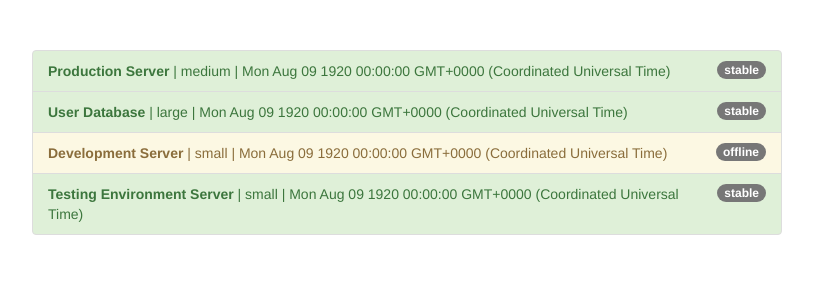
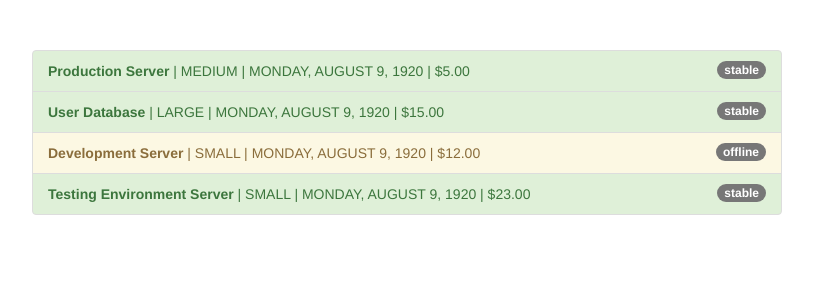
Before and after one commit to ibrhmoguz/angular.pipes, an Angular app: page / in a window 1280 px wide. Shown: the top 300 px of the page, without its empty margins (233-1046 px from the left). Built offline with nearby package versions, Linux system fonts and the light colour scheme.

Commit message:
Pipe usage

```diff
--- a/package.json
+++ b/package.json
@@ -12,10 +12,11 @@
   },
   "private": true,
   "dependencies": {
+    "@angular-devkit/core": "0.0.29",
     "@angular/animations": "^5.0.0",
     "@angular/common": "^5.0.0",
-    "@angular/compiler": "^5.0.0",
-    "@angular/core": "^5.0.0",
+    "@angular/compiler": "^5.2.9",
+    "@angular/core": "^5.2.9",
     "@angular/forms": "^5.0.0",
     "@angular/http": "^5.0.0",
     "@angular/platform-browser": "^5.0.0",
--- a/src/app/app.component.html
+++ b/src/app/app.component.html
@@ -2,15 +2,14 @@
   <div class="row">
     <div class="col-xs-12 col-sm-10 col-md-8 col-sm-offset-1 col-md-offset-2">
       <ul class="list-group">
-        <li
-          class="list-group-item"
-          *ngFor="let server of servers"
-          [ngClass]="getStatusClasses(server)">
-          <span
-            class="badge">
+        <li class="list-group-item" *ngFor="let server of servers" [ngClass]="getStatusClasses(server)">
+          <span class="badge">
             {{ server.status }}
           </span>
-          <strong>{{ server.name }}</strong> | {{ server.instanceType }} | {{ server.started }}
+          <strong>{{ server.name }}</strong> |
+          {{ server.instanceType | uppercase }} |
+          {{ server.started | date:'fullDate' | uppercase }} |
+          {{ server.count | currency:'USD' }}
         </li>
       </ul>
     </div>
--- a/src/app/app.component.ts
+++ b/src/app/app.component.ts
@@ -11,25 +11,29 @@ export class AppComponent {
       instanceType: 'medium',
       name: 'Production Server',
       status: 'stable',
-      started: new Date(15, 1, 2017)
+      started: new Date(15, 1, 2017),
+      count:5
     },
     {
       instanceType: 'large',
       name: 'User Database',
       status: 'stable',
-      started: new Date(15, 1, 2017)
+      started: new Date(15, 1, 2017),
+      count:15
     },
     {
       instanceType: 'small',
       name: 'Development Server',
       status: 'offline',
-      started: new Date(15, 1, 2017)
+      started: new Date(15, 1, 2017),
+      count:12
     },
     {
       instanceType: 'small',
       name: 'Testing Environment Server',
       status: 'stable',
-      started: new Date(15, 1, 2017)
+      started: new Date(15, 1, 2017),
+      count:23
     }
   ];
   getStatusClasses(server: {instanceType: string, name: string, status: string, started: Date}) {
```
Also changed, not shown: 1 other file (tests, documents, lock files or other folders).
